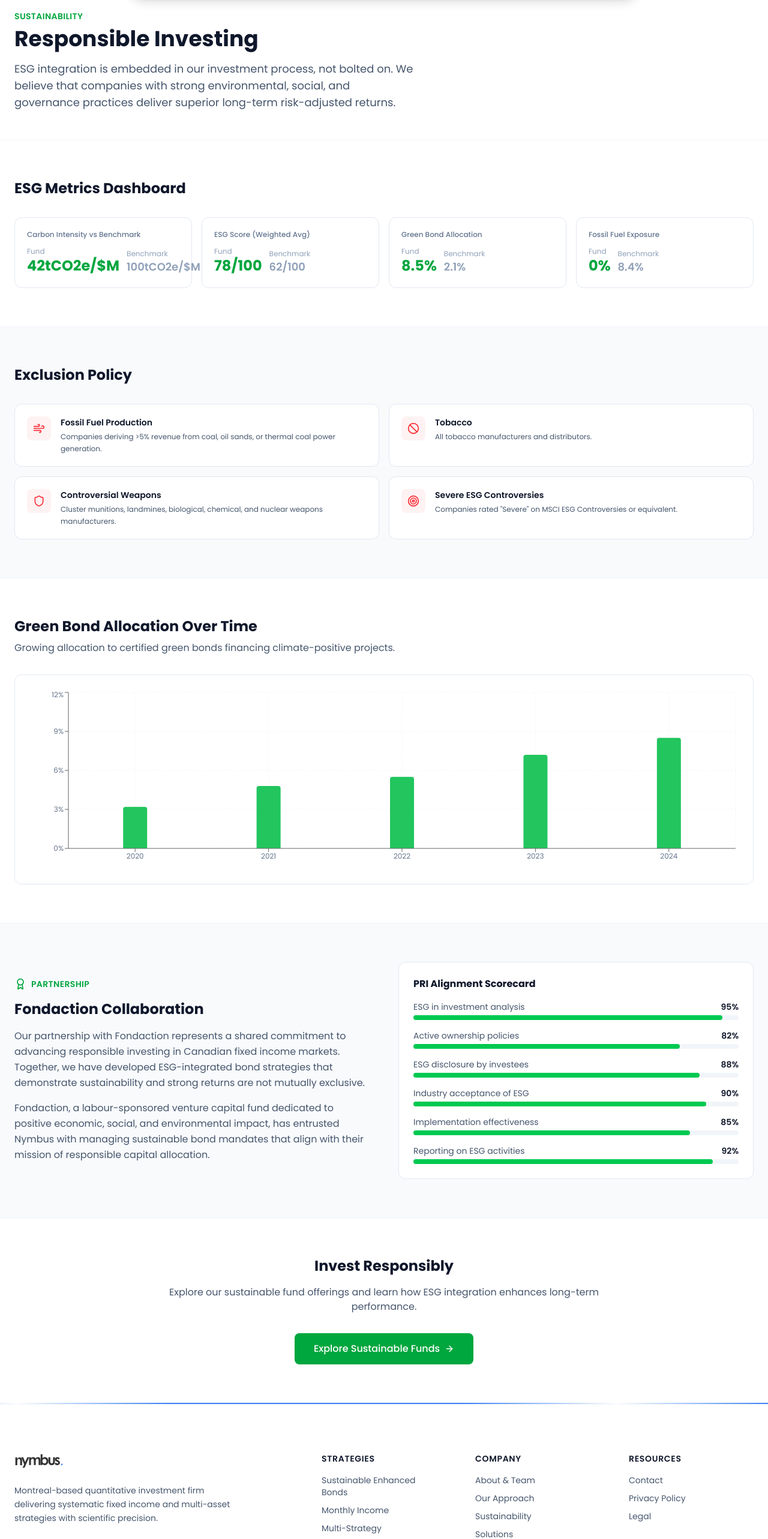
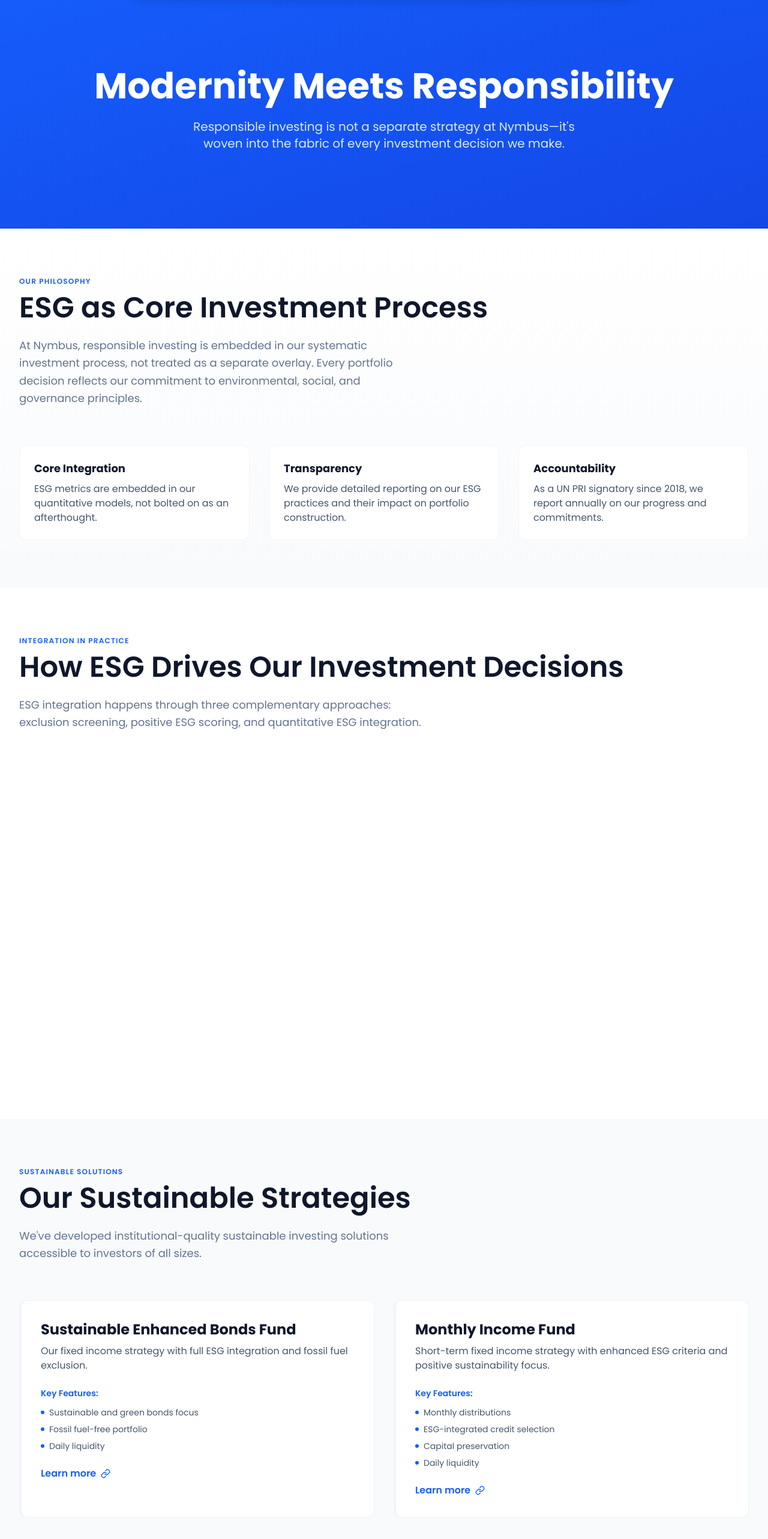
Before and after one commit to Nymbus-Capital/website, a Next.js app: page /sustainability in a window 1280 px wide. Shown: the part 79-2644 px from the top of the page at 60% size. Built offline with nearby package versions, Linux system fonts and the light colour scheme.

Commit message:
fix: restore correct sustainability page with i18n support and proper imports

```diff
--- a/src/app/sustainability/page.tsx
+++ b/src/app/sustainability/page.tsx
@@ -1,187 +1,429 @@
 'use client';
 
+import { useRef, useEffect, useState } from 'react';
+import { motion } from 'framer-motion';
+import gsap from 'gsap';
+import { ScrollTrigger } from 'gsap/ScrollTrigger';
+import { Leaf, Zap, Award, Target, TrendingUp, Shield, Link as LinkIcon } from 'lucide-react';
 import { Card } from '@/components/ui/Card';
+import { SectionHeader } from '@/components/ui/SectionHeader';
 import { ScrollReveal } from '@/components/animations/ScrollReveal';
+import { useTranslation } from '@/lib/i18n';
+import { cn } from '@/lib/utils';
 import AnimatedCounter from '@/components/animations/AnimatedCounter';
-import Link from 'next/link';
-import {
-  Leaf, Shield, Globe, TrendingDown, Wind, Ban, FileCheck,
-  ArrowRight, BarChart3, Target, Award, Zap, Droplets,
-} from 'lucide-react';
-import { BarChart, Bar, XAxis, YAxis, CartesianGrid, Tooltip, ResponsiveContainer } from 'recharts';
 
-const esgMetrics = [
-  { label: 'Carbon Intensity vs Benchmark', fund: 42, benchmark: 100, unit: 'tCO2e/$M' },
-  { label: 'ESG Score (Weighted Avg)', fund: 78, benchmark: 62, unit: '/100' },
-  { label: 'Green Bond Allocation', fund: 8.5, benchmark: 2.1, unit: '%' },
-  { label: 'Fossil Fuel Exposure', fund: 0, benchmark: 8.4, unit: '%' },
+gsap.registerPlugin(ScrollTrigger);
+
+const esgStrategy = [
+  {
+    number: 1,
+    title: 'Exclusion Screening',
+    description: 'We systematically exclude securities from our portfolios based on strict ESG criteria.',
+    items: [
+      'Fossil Fuel Exclusion: No exposure to fossil fuel producers or extractors',
+      'Tobacco Exclusion: Complete removal of tobacco companies',
+      'Controversial Weapons: Exclusion of manufacturers of nuclear, biological & chemical weapons'
+    ],
+    icon: Shield,
+  },
+  {
+    number: 2,
+    title: 'Positive Screening',
+    description: 'ESG metrics are integrated directly into our quantitative investment models.',
+    items: [
+      'ESG Scoring: Proprietary scoring system integrated into credit analysis',
+      'Security Selection: ESG ratings weighted in portfolio optimization',
+      'Multi-Factor Models: Environmental and governance metrics in alpha generation'
+    ],
+    icon: TrendingUp,
+  },
+  {
+    number: 3,
+    title: 'Quantitative ESG Integration',
+    description: 'ESG metrics are quantitatively embedded into our credit models and systematic security selection process.',
+    items: [
+      'Credit Model Integration: ESG scores weighted in credit risk assessment and pricing models',
+      'Factor-Based Selection: ESG factors used in multi-factor security selection and portfolio construction',
+      'Risk Premia: Systematic capture of ESG-related risk premia in fixed income strategies'
+    ],
+    icon: Target,
+  },
 ];
 
-const exclusions = [
-  { category: 'Fossil Fuel Production', icon: Wind, desc: 'Companies deriving >5% revenue from coal, oil sands, or thermal coal power generation.' },
-  { category: 'Tobacco', icon: Ban, desc: 'All tobacco manufacturers and distributors.' },
-  { category: 'Controversial Weapons', icon: Shield, desc: 'Cluster munitions, landmines, biological, chemical, and nuclear weapons manufacturers.' },
-  { category: 'Severe ESG Controversies', icon: Target, desc: 'Companies rated "Severe" on MSCI ESG Controversies or equivalent.' },
+const commitments = [
+  {
+    title: 'UN PRI Signatory',
+    year: 'Since 2018',
+    description: 'We are a signatory of the United Nations Principles for Responsible Investment, committing to consider ESG factors in investment decisions and report annually on our progress.',
+    icon: Award,
+  },
+  {
+    title: 'Tobacco-Free Finance Pledge',
+    year: 'Signed 2024',
+    description: 'We have signed the Tobacco-Free Finance Pledge, divesting all tobacco companies from our portfolios and committing to a tobacco-free investment strategy.',
+    icon: Leaf,
+  },
+  {
+    title: 'Zero Fossil Fuel Portfolio',
+    year: 'Achieved 2023',
+    description: 'Our Sustainable Enhanced Bonds Fund became our first zero fossil fuel fixed income fund, eliminating all direct exposure to coal, oil, and gas producers from the portfolio.',
+    icon: Zap,
+  },
 ];
 
-const greenBondData = [
-  { year: '2020', allocation: 3.2 },
-  { year: '2021', allocation: 4.8 },
-  { year: '2022', allocation: 5.5 },
-  { year: '2023', allocation: 7.2 },
-  { year: '2024', allocation: 8.5 },
+const sustainableStrategies = [
+  {
+    name: 'Sustainable Enhanced Bonds Fund',
+    description: 'Our fixed income strategy with full ESG integration and fossil fuel exclusion.',
+    mrr: 'Low MER',
+    features: ['Sustainable and green bonds focus', 'Fossil fuel-free portfolio', 'Daily liquidity'],
+  },
+  {
+    name: 'Monthly Income Fund',
+    description: 'Short-term fixed income strategy with enhanced ESG criteria and positive sustainability focus.',
+    mrr: 'Ultra-low MER',
+    features: ['Monthly distributions', 'ESG-integrated credit selection', 'Capital preservation', 'Daily liquidity'],
+  },
 ];
 
+function StrategyCard({ number, title, description, items, icon: Icon }: (typeof esgStrategy)[0]) {
+  const cardRef = useRef<HTMLDivElement>(null);
+
+  useEffect(() => {
+    const card = cardRef.current;
+    if (!card) return;
+
+    gsap.from(card, {
+      opacity: 0,
+      y: 30,
+      duration: 0.8,
+      ease: 'power2.out',
+      scrollTrigger: {
+        trigger: card,
+        start: 'top 80%',
+        toggleActions: 'play none none none',
+      },
+    });
+  }, []);
+
+  return (
+    <motion.div
+      ref={cardRef}
+      initial={{ opacity: 0, y: 20 }}
+      whileInView={{ opacity: 1, y: 0 }}
+      viewport={{ once: true }}
+      whileHover={{ y: -4 }}
+      transition={{ duration: 0.2 }}
+      className="relative"
+    >
+      <Card className="h-full">
+        <div className="p-8">
+          <div className="flex items-center gap-4 mb-4">
+            <div className="w-12 h-12 rounded-full bg-blue-100 flex items-center justify-center flex-shrink-0">
+              <Icon className="w-6 h-6 text-blue-600" />
+            </div>
+            <div className="text-3xl font-bold text-blue-600">{number}</div>
+          </div>
+          <h3 className="text-2xl font-bold text-slate-900 mb-2">{title}</h3>
+          <p className="text-slate-600 mb-6">{description}</p>
+          <ul className="space-y-3">
+            {items.map((item, idx) => (
+              <li key={idx} className="flex gap-3 text-sm">
+                <span className="text-blue-600 font-bold flex-shrink-0">•</span>
+                <span className="text-slate-700">{item}</span>
+              </li>
+            ))}
+          </ul>
+        </div>
+      </Card>
+    </motion.div>
+  );
+}
+
+function CommitmentCard({ title, year, description, icon: Icon }: (typeof commitments)[0]) {
+  const cardRef = useRef<HTMLDivElement>(null);
+
+  useEffect(() => {
+    const card = cardRef.current;
+    if (!card) return;
+
+    const handleMouseEnter = () => {
+      gsap.to(card, {
+        y: -8,
+        boxShadow: '0 20px 40px rgba(66, 133, 244, 0.15)',
+        duration: 0.3,
+        ease: 'power2.out',
+      });
+    };
+
+    const handleMouseLeave = () => {
+      gsap.to(card, {
+        y: 0,
+        boxShadow: '0 1px 3px rgba(0, 0, 0, 0.1)',
+        duration: 0.3,
+        ease: 'power2.out',
+      });
+    };
+
+    card.addEventListener('mouseenter', handleMouseEnter);
+    card.addEventListener('mouseleave', handleMouseLeave);
+
+    return () => {
+      card.removeEventListener('mouseenter', handleMouseEnter);
+      card.removeEventListener('mouseleave', handleMouseLeave);
+    };
+  }, []);
+
+  return (
+    <motion.div
+      ref={cardRef}
+      initial={{ opacity: 0, y: 20 }}
+      whileInView={{ opacity: 1, y: 0 }}
+      viewport={{ once: true }}
+      whileHover={{ y: -4 }}
+      transition={{ duration: 0.2 }}
+      className="bg-white border border-slate-100 rounded-xl transition-shadow duration-300 hover:shadow-md border-t-4 border-t-blue-600"
+    >
+      <div className="p-6">
+        <div className="flex items-center gap-3 mb-2">
+          <Icon className="w-5 h-5 text-blue-600" />
+          <h3 className="text-lg font-bold text-slate-900">{title}</h3>
+        </div>
+        <p className="text-sm text-blue-600 font-semibold mb-3">{year}</p>
+        <p className="text-slate-600">{description}</p>
+      </div>
+    </motion.div>
+  );
+}
+
+function PhilosophySection({ t }: { t: any }) {
+  return (
+    <section className="py-20 bg-gradient-to-b from-white to-slate-50">
+      <div className="max-w-7xl mx-auto px-4 sm:px-6 lg:px-8">
+        <ScrollReveal>
+          <SectionHeader
+            eyebrow={t('sustainability.philosophy.eyebrow')}
+            title={t('sustainability.philosophy.title')}
+            description={t('sustainability.philosophy.description')}
+          />
+        </ScrollReveal>
+
+        <div className="grid grid-cols-1 md:grid-cols-3 gap-8 mt-16">
+          {[
+            {
+              title: t('sustainability.philosophy.coreIntegration'),
+              description: t('sustainability.philosophy.coreIntegrationDesc'),
+            },
+            {
+              title: t('sustainability.philosophy.transparency'),
+              description: t('sustainability.philosophy.transparencyDesc'),
+            },
+            {
+              title: t('sustainability.philosophy.accountability'),
+              description: t('sustainability.philosophy.accountabilityDesc'),
+            },
+          ].map((point, idx) => (
+            <ScrollReveal key={point.title} delay={idx * 100}>
+              <Card>
+                <div className="p-6">
+                  <h3 className="text-lg font-bold text-slate-900 mb-2">{point.title}</h3>
+                  <p className="text-slate-600">{point.description}</p>
+                </div>
+              </Card>
+            </ScrollReveal>
+          ))}
+        </div>
+      </div>
+    </section>
+  );
+}
+
+function StrategySection({ t }: { t: any }) {
+  return (
+    <section className="py-20">
+      <div className="max-w-7xl mx-auto px-4 sm:px-6 lg:px-8">
+        <ScrollReveal>
+          <SectionHeader
+            eyebrow={t('sustainability.integration.eyebrow')}
+            title={t('sustainability.integration.title')}
+            description={t('sustainability.integration.description')}
+          />
+        </ScrollReveal>
+
+        <div className="grid grid-cols-1 md:grid-cols-3 gap-8 mt-16">
+          {esgStrategy.map((strategy, idx) => (
+            <StrategyCard key={strategy.title} {...strategy} />
+          ))}
+        </div>
+      </div>
+    </section>
+  );
+}
+
+function SustainableStrategiesSection({ t }: { t: any }) {
+  return (
+    <section className="py-20 bg-slate-50">
+      <div className="max-w-7xl mx-auto px-4 sm:px-6 lg:px-8">
+        <ScrollReveal>
+          <SectionHeader
+            eyebrow={t('sustainability.strategies.eyebrow')}
+            title={t('sustainability.strategies.title')}
+            description={t('sustainability.strategies.description')}
+          />
+        </ScrollReveal>
+
+        <div className="grid grid-cols-1 md:grid-cols-2 gap-8 mt-16">
+          {sustainableStrategies.map((strategy, idx) => (
+            <ScrollReveal key={strategy.name} delay={idx * 100}>
+              <Card className="border-l-4 border-blue-600 flex flex-col h-full">
+                <div className="p-8 flex-1">
+                  <h3 className="text-2xl font-bold text-slate-900 mb-2">{strategy.name}</h3>
+                  <p className="text-slate-600 mb-6">{strategy.description}</p>
+
+                  <div className="mb-6">
+                    <p className="text-sm font-semibold text-blue-600 mb-3">{t('sustainability.keyFeatures')}:</p>
+                    <ul className="space-y-2">
+                      {strategy.features.map((feature, idx) => (
+                        <li key={idx} className="text-sm text-slate-600 flex items-center gap-2">
+                          <span className="w-1.5 h-1.5 bg-blue-600 rounded-full"></span>
+                          {feature}
+                        </li>
+                      ))}
+                    </ul>
+                  </div>
+
+                  <motion.button
+                    className="inline-flex items-center gap-2 text-blue-600 font-semibold hover:gap-3 transition-all"
+                    whileHover={{ scale: 1.02 }}
+                    whileTap={{ scale: 0.98 }}
+                  >
+                    {t('sustainability.learnMore')}
+                    <LinkIcon className="w-4 h-4" />
+                  </motion.button>
+                </div>
+              </Card>
+            </ScrollReveal>
+          ))}
+        </div>
+      </div>
+    </section>
+  );
+}
+
+function CommitmentsSection({ t }: { t: any }) {
+  return (
+    <section className="py-20">
+      <div className="max-w-7xl mx-auto px-4 sm:px-6 lg:px-8">
+        <ScrollReveal>
+          <SectionHeader
+            eyebrow={t('sustainability.commitments.eyebrow')}
+            title={t('sustainability.commitments.title')}
+            description={t('sustainability.commitments.description')}
+          />
+        </ScrollReveal>
+
+        <div className="grid grid-cols-1 md:grid-cols-3 gap-8 mt-16">
+          {commitments.map((commitment, idx) => (
+            <ScrollReveal key={commitment.title} delay={idx * 100}>
+              <CommitmentCard {...commitment} />
+            </ScrollReveal>
+          ))}
+        </div>
+      </div>
+    </section>
+  );
+}
+
+function ImpactSection({ t }: { t: any }) {
+  return (
+    <section className="py-20 bg-gradient-to-r from-blue-600 to-blue-700">
+      <div className="max-w-7xl mx-auto px-4 sm:px-6 lg:px-8">
+        <div className="text-center text-white mb-12">
+          <h2 className="text-4xl font-bold mb-6">{t('sustainability.impact.title')}</h2>
+          <p className="text-xl text-blue-100 max-w-2xl mx-auto">
+            {t('sustainability.impact.description')}
+          </p>
+        </div>
+
+        <div className="grid grid-cols-1 md:grid-cols-4 gap-8">
+          {[
+            { label: 'Years as PRI Signatory', value: 6 },
+            { label: 'Zero Fossil Fuel Fund', value: 1, suffix: 'st' },
+            { label: 'Sustainable Fund Mandates', value: 3, suffix: '+' },
+            { label: 'ESG-Integrated Models', value: 100, suffix: '%' },
+          ].map((stat, idx) => (
+            <ScrollReveal key={stat.label} delay={idx * 100}>
+              <div className="text-center">
+                <div className="text-4xl md:text-5xl font-bold text-white mb-2">
+                  <AnimatedCounter target={stat.value} suffix={stat.suffix || ''} />
+                </div>
+                <p className="text-blue-100">{stat.label}</p>
+              </div>
+            </ScrollReveal>
+          ))}
+        </div>
+      </div>
+    </section>
+  );
+}
+
+function FoundactionSection({ t }: { t: any }) {
+  return (
+    <section className="py-20">
+      <div className="max-w-7xl mx-auto px-4 sm:px-6 lg:px-8">
+        <ScrollReveal>
+          <div className="bg-gradient-to-r from-blue-50 to-slate-50 rounded-2xl p-8 md:p-12 border border-slate-200">
+            <div className="max-w-3xl">
+              <h3 className="text-2xl md:text-3xl font-bold text-slate-900 mb-4">{t('sustainability.partnership.title')}</h3>
+              <p className="text-slate-600 mb-6 text-lg whitespace-pre-line">
+                {t('sustainability.partnership.description')}
+              </p>
+            </div>
+          </div>
+        </ScrollReveal>
+      </div>
+    </section>
+  );
+}
+
 export default function SustainabilityPage() {
+  const { t } = useTranslation();
+
   return (
-    <main className="bg-white min-h-screen">
-      {/* Hero */}
-      <section className="bg-white border-b border-slate-100 pt-8 pb-12 px-6">
-        <div className="max-w-7xl mx-auto">
+    <div className="min-h-screen bg-white">
+      {/* Hero Section */}
+      <section className="py-20 md:py-32 bg-gradient-to-br from-blue-600 to-blue-700">
+        <div className="max-w-7xl mx-auto px-4 sm:px-6 lg:px-8">
           <ScrollReveal>
-            <p className="text-sm font-semibold text-green-600 uppercase tracking-wide mb-2">Sustainability</p>
-            <h1 className="text-4xl font-bold text-slate-900 mb-4">Responsible Investing</h1>
-            <p className="text-lg text-slate-600 max-w-2xl">
-              ESG integration is embedded in our investment process, not bolted on. We believe that companies with strong environmental, social, and governance practices deliver superior long-term risk-adjusted returns.
-            </p>
-          </ScrollReveal>
-        </div>
-      </section>
-
-      {/* ESG Metrics Dashboard */}
-      <section className="py-16 px-6 bg-white">
-        <div className="max-w-7xl mx-auto">
-          <ScrollReveal>
-            <h2 className="text-2xl font-bold text-slate-900 mb-8">ESG Metrics Dashboard</h2>
-            <div className="grid grid-cols-1 sm:grid-cols-2 lg:grid-cols-4 gap-4">
-              {esgMetrics.map((metric) => (
-                <Card key={metric.label} className="p-5 border border-slate-200">
-                  <p className="text-xs text-slate-500 font-medium mb-3">{metric.label}</p>
-                  <div className="flex items-end gap-3">
-                    <div>
-                      <p className="text-xs text-slate-400">Fund</p>
-                      <p className="text-2xl font-bold text-green-600">{metric.fund}{metric.unit}</p>
-                    </div>
-                    <div>
-                      <p className="text-xs text-slate-400">Benchmark</p>
-                      <p className="text-lg font-semibold text-slate-400">{metric.benchmark}{metric.unit}</p>
-                    </div>
-                  </div>
-                </Card>
-              ))}
+            <div className="text-center text-white">
+              <h1 className="text-5xl md:text-6xl font-bold mb-6">
+                {t('sustainability.hero.title')}
+              </h1>
+              <p className="text-xl text-blue-100 max-w-2xl mx-auto">
+                {t('sustainability.hero.description')}
+              </p>
             </div>
           </ScrollReveal>
         </div>
       </section>
 
-      {/* Exclusion Policy */}
-      <section className="py-16 px-6 bg-slate-50 border-t border-slate-100">
-        <div className="max-w-7xl mx-auto">
-          <ScrollReveal>
-            <h2 className="text-2xl font-bold text-slate-900 mb-8">Exclusion Policy</h2>
-            <div className="grid grid-cols-1 sm:grid-cols-2 gap-4">
-              {exclusions.map((ex) => {
-                const Icon = ex.icon;
-                return (
-                  <Card key={ex.category} className="p-5 border border-slate-200 bg-white">
-                    <div className="flex items-start gap-4">
-                      <div className="w-10 h-10 rounded-lg bg-red-50 flex items-center justify-center flex-shrink-0">
-                        <Icon className="w-5 h-5 text-red-500" />
-                      </div>
-                      <div>
-                        <h3 className="font-semibold text-slate-900 text-sm mb-1">{ex.category}</h3>
-                        <p className="text-xs text-slate-600 leading-relaxed">{ex.desc}</p>
-                      </div>
-                    </div>
-                  </Card>
-                );
-              })}
-            </div>
-          </ScrollReveal>
-        </div>
-      </section>
+      {/* Philosophy Section */}
+      <PhilosophySection t={t} />
 
-      {/* Green Bond Growth */}
-      <section className="py-16 px-6 bg-white border-t border-slate-100">
-        <div className="max-w-7xl mx-auto">
-          <ScrollReveal>
-            <h2 className="text-2xl font-bold text-slate-900 mb-2">Green Bond Allocation Over Time</h2>
-            <p className="text-slate-600 mb-8">Growing allocation to certified green bonds financing climate-positive projects.</p>
-            <Card className="p-6 border border-slate-200">
-              <ResponsiveContainer width="100%" height={300}>
-                <BarChart data={greenBondData}>
-                  <CartesianGrid strokeDasharray="3 3" stroke="#f1f5f9" />
-                  <XAxis dataKey="year" tick={{ fontSize: 12, fill: '#64748b' }} />
-                  <YAxis tick={{ fontSize: 12, fill: '#64748b' }} tickFormatter={(v: unknown) => `${v}%`} />
-                  <Tooltip formatter={(v: unknown) => [`${v}%`, 'Green Bond %']} contentStyle={{ borderRadius: '8px', border: '1px solid #e2e8f0', fontSize: '13px' }} />
-                  <Bar dataKey="allocation" fill="#22c55e" radius={[4, 4, 0, 0]} maxBarSize={40} />
-                </BarChart>
-              </ResponsiveContainer>
-            </Card>
-          </ScrollReveal>
-        </div>
-      </section>
+      {/* Integration Section */}
+      <StrategySection t={t} />
+
+      {/* Sustainable Strategies Section */}
+      <SustainableStrategiesSection t={t} />
+
+      {/* Commitments Section */}
+      <CommitmentsSection t={t} />
 
       {/* Fondaction Partnership */}
-      <section className="py-16 px-6 bg-slate-50 border-t border-slate-100">
-        <div className="max-w-7xl mx-auto">
-          <ScrollReveal>
-            <div className="grid grid-cols-1 lg:grid-cols-2 gap-12 items-center">
-              <div>
-                <div className="flex items-center gap-2 mb-4">
-                  <Award className="w-5 h-5 text-green-600" />
-                  <p className="text-sm font-semibold text-green-600 uppercase tracking-wide">Partnership</p>
-                </div>
-                <h2 className="text-2xl font-bold text-slate-900 mb-4">Fondaction Collaboration</h2>
-                <p className="text-slate-600 leading-relaxed mb-4">
-                  Our partnership with Fondaction represents a shared commitment to advancing responsible investing in Canadian fixed income markets. Together, we have developed ESG-integrated bond strategies that demonstrate sustainability and strong returns are not mutually exclusive.
-                </p>
-                <p className="text-slate-600 leading-relaxed">
-                  Fondaction, a labour-sponsored venture capital fund dedicated to positive economic, social, and environmental impact, has entrusted Nymbus with managing sustainable bond mandates that align with their mission of responsible capital allocation.
-                </p>
-              </div>
-              <div>
-                <Card className="p-6 border border-slate-200 bg-white">
-                  <h3 className="font-bold text-slate-900 mb-4">PRI Alignment Scorecard</h3>
-                  <div className="space-y-4">
-                    {[
-                      { principle: 'ESG in investment analysis', score: 95 },
-                      { principle: 'Active ownership policies', score: 82 },
-                      { principle: 'ESG disclosure by investees', score: 88 },
-                      { principle: 'Industry acceptance of ESG', score: 90 },
-                      { principle: 'Implementation effectiveness', score: 85 },
-                      { principle: 'Reporting on ESG activities', score: 92 },
-                    ].map((p) => (
-                      <div key={p.principle}>
-                        <div className="flex justify-between text-sm mb-1">
-                          <span className="text-slate-600">{p.principle}</span>
-                          <span className="font-semibold text-slate-900">{p.score}%</span>
-                        </div>
-                        <div className="bg-slate-100 rounded-full h-2">
-                          <div className="bg-green-500 h-full rounded-full transition-all" style={{ width: `${p.score}%` }} />
-                        </div>
-                      </div>
-                    ))}
-                  </div>
-                </Card>
-              </div>
-            </div>
-          </ScrollReveal>
-        </div>
-      </section>
+      <FoundactionSection t={t} />
 
-      {/* CTA */}
-      <section className="py-16 px-6 bg-white border-t border-slate-100">
-        <div className="max-w-3xl mx-auto text-center">
-          <ScrollReveal>
-            <h2 className="text-2xl font-bold text-slate-900 mb-4">Invest Responsibly</h2>
-            <p className="text-slate-600 mb-8">Explore our sustainable fund offerings and learn how ESG integration enhances long-term performance.</p>
-            <Link href="/strategies/sustainable-enhanced-bonds" className="inline-flex items-center gap-2 bg-green-600 text-white px-8 py-3.5 rounded-lg font-medium hover:bg-green-700 transition-colors">
-              Explore Sustainable Funds <ArrowRight className="w-4 h-4" />
-            </Link>
-          </ScrollReveal>
-        </div>
-      </section>
-    </main>
+      {/* Impact Section */}
+      <ImpactSection t={t} />
+    </div>
   );
 }
```
